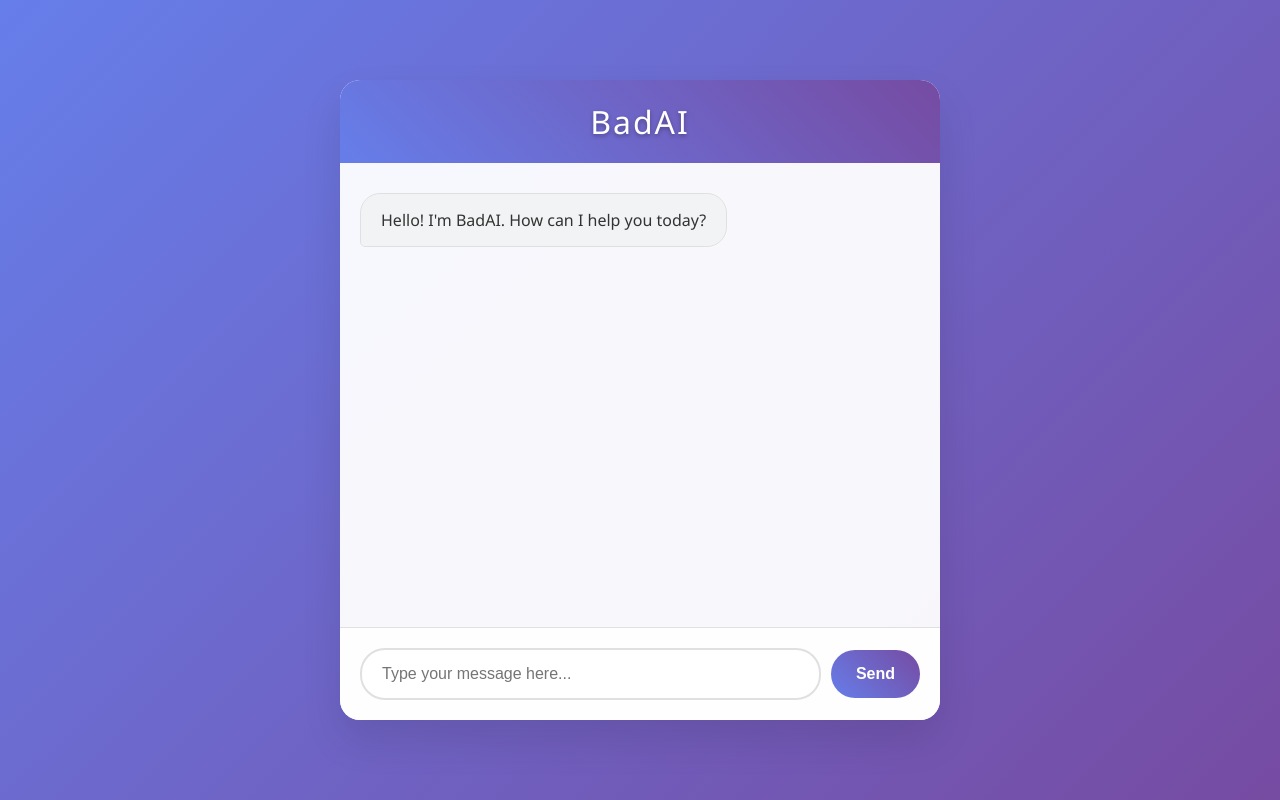
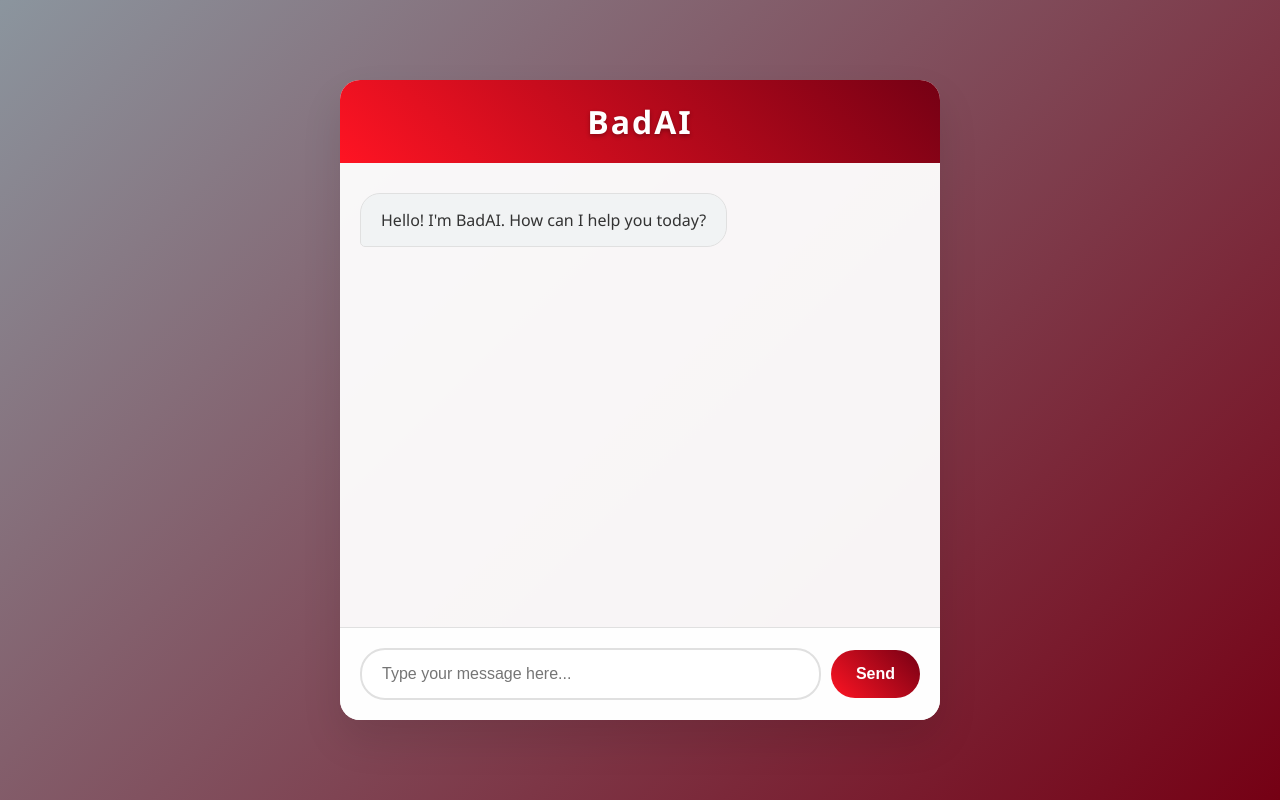
Before and after one commit to clapierre22/BadAI, a Flask app: template templates/badai.html in a window 1280 px wide. Run offline with Flask 3, Linux system fonts and the light colour scheme; the template is opened without the code that fills it, so the values that code supplies are empty.

Commit message:
Updated UI design

```diff
--- a/static/chatstyle.css
+++ b/static/chatstyle.css
@@ -6,7 +6,7 @@
 
 body {
     font-family: 'Segoe UI', Tahoma, Geneva, Verdana, sans-serif;
-    background: linear-gradient(135deg, #667eea 0%, #764ba2 100%);
+    background: linear-gradient(135deg, #8b959e 0%, #750014 100%);
     min-height: 100vh;
     display: flex;
     justify-content: center;
@@ -28,12 +28,12 @@ body {
 }
 
 h1 {
-    background: linear-gradient(45deg, #667eea, #764ba2);
+    background: linear-gradient(45deg, #ff1423, #750014);
     color: white;
     text-align: center;
     padding: 20px;
     font-size: 2em;
-    font-weight: 300;
+    font-weight: 600;
     letter-spacing: 2px;
     text-shadow: 0 2px 4px rgba(0, 0, 0, 0.3);
 }
@@ -81,7 +81,7 @@ h1 {
 }
 
 .message.user p {
-    background: linear-gradient(45deg, #667eea, #764ba2);
+    background: linear-gradient(45deg, #ff1423, #750014);
     color: white;
     border-bottom-right-radius: 5px;
 }
@@ -116,12 +116,12 @@ h1 {
 }
 
 .input-form input[type="text"]:focus {
-    border-color: #667eea;
+    border-color: #000000;
     box-shadow: 0 0 0 3px rgba(102, 126, 234, 0.1);
 }
 
 .input-form button {
-    background: linear-gradient(45deg, #667eea, #764ba2);
+    background: linear-gradient(45deg, #ff1423, #750014);
     color: white;
     border: none;
     padding: 15px 25px;
@@ -135,7 +135,7 @@ h1 {
 
 .input-form button:hover {
     transform: translateY(-2px);
-    box-shadow: 0 5px 15px rgba(102, 126, 234, 0.4);
+    box-shadow: 0 5px 15px #750014;
 }
 
 .input-form button:active {
```
Also changed, not shown: db.sqlite3, 2 other files.
